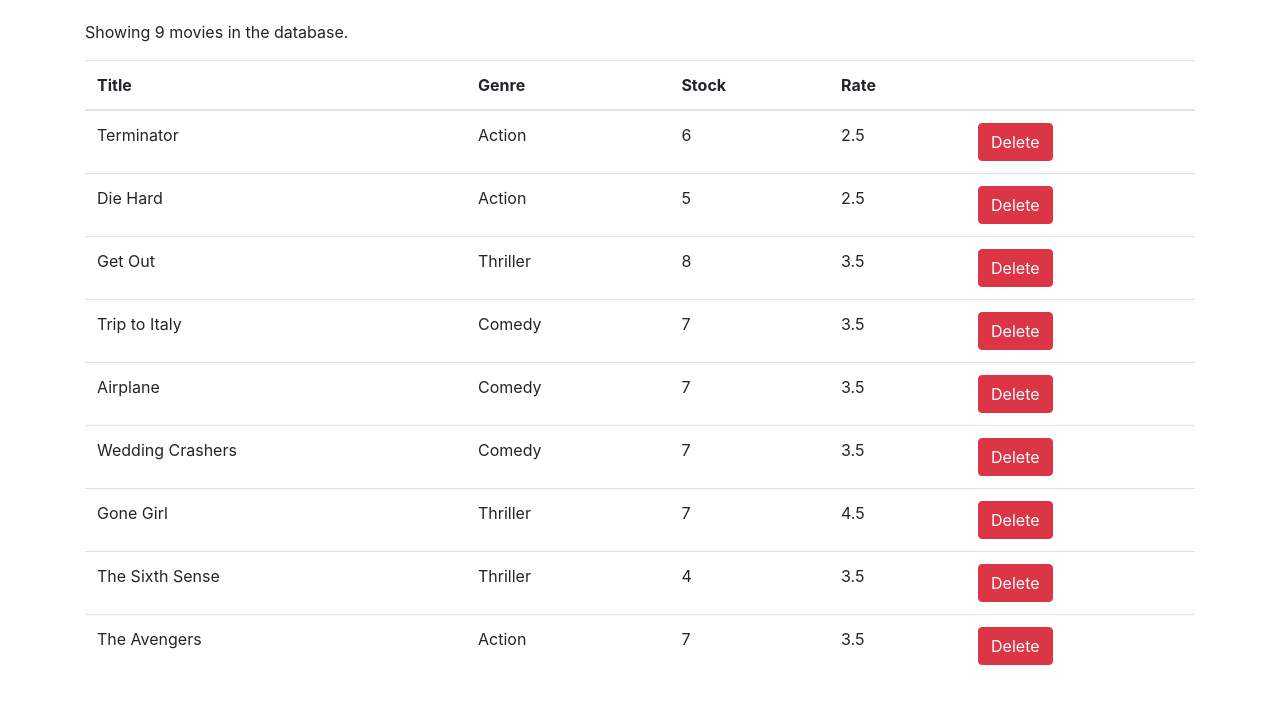
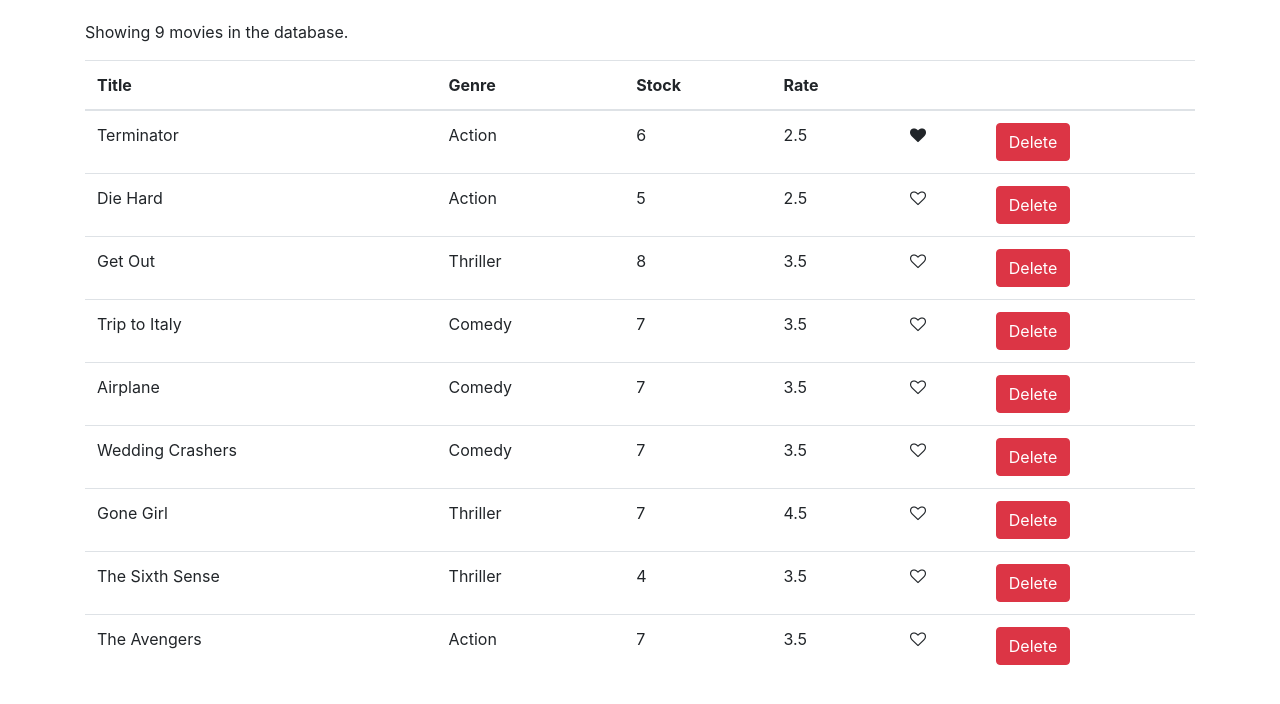
Before and after one commit to demetrous/vidly, a React (Create React App) app: page / in a window 1280 px wide. Shown: the top 704 px of the page. Built offline with nearby package versions, Linux system fonts and the light colour scheme.

Commit message:
Finish of Composing Components

```diff
--- /dev/null
+++ b/src/components/common/like.jsx
@@ -0,0 +1,18 @@
+import React, { Component } from "react";
+
+const Like = props => {
+  let classes = "fa fa-heart";
+
+  if (!props.liked) classes += "-o";
+
+  return (
+    <i
+      style={{ cursor: "pointer" }}
+      className={classes}
+      area-hidden="true"
+      onClick={props.onClick}
+    ></i>
+  );
+};
+
+export default Like;
--- a/src/components/movies.jsx
+++ b/src/components/movies.jsx
@@ -1,5 +1,6 @@
 import React, { Component } from "react";
 import { getMovies } from "../services/fakeMovieService";
+import Like from "./common/like";
 
 class Movies extends Component {
   state = {
@@ -8,6 +9,15 @@
 
   handleDelete = movie => {
     const movies = this.state.movies.filter(m => m._id !== movie._id);
+    this.setState({ movies });
+  };
+
+  handleLike = movie => {
+    const movies = [...this.state.movies];
+    const index = movies.indexOf(movie);
+    movies[index] = { ...movies[index] };
+    movies[index].liked = !movies[index].liked;
+
     this.setState({ movies });
   };
 
@@ -27,6 +37,7 @@
               <th>Stock</th>
               <th>Rate</th>
               <th></th>
+              <th></th>
             </tr>
           </thead>
           <tbody>
@@ -36,6 +47,12 @@
                 <td>{movie.genre.name}</td>
                 <td>{movie.numberInStock}</td>
                 <td>{movie.dailyRentalRate}</td>
+                <td>
+                  <Like
+                    liked={movie.liked}
+                    onClick={() => this.handleLike(movie)}
+                  />
+                </td>
                 <td>
                   <button
                     onClick={() => this.handleDelete(movie)}
--- a/src/services/fakeMovieService.js
+++ b/src/services/fakeMovieService.js
@@ -7,7 +7,8 @@
     genre: { _id: "5b21ca3eeb7f6fbccd471818", name: "Action" },
     numberInStock: 6,
     dailyRentalRate: 2.5,
-    publishDate: "2018-01-03T19:04:28.809Z"
+    publishDate: "2018-01-03T19:04:28.809Z",
+    liked: true
   },
   {
     _id: "5b21ca3eeb7f6fbccd471816",
```
